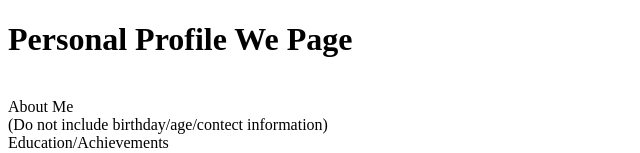
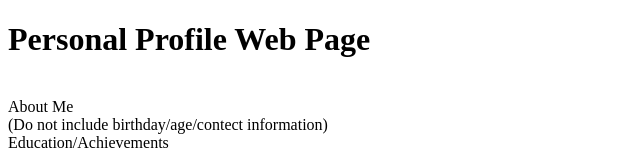
Before and after one commit to apcjljajurie/webprog-ss231, a plain HTML site: page index.html in a window 1280 px wide. Shown: the top 153 px of the page, without its empty margins (0-640 px from the left). Drawn offline with Linux system fonts and the light colour scheme.

Commit message:
Update index.html

```diff
--- a/index.html
+++ b/index.html
@@ -4,7 +4,7 @@
 <title>Personal Profile Web Page</title>
 </head>
 <body>
-<h1>Personal Profile We Page</h1>
+<h1>Personal Profile Web Page</h1>
 <p>
   <br>About Me
   <br>(Do not include birthday/age/contect information)
```
